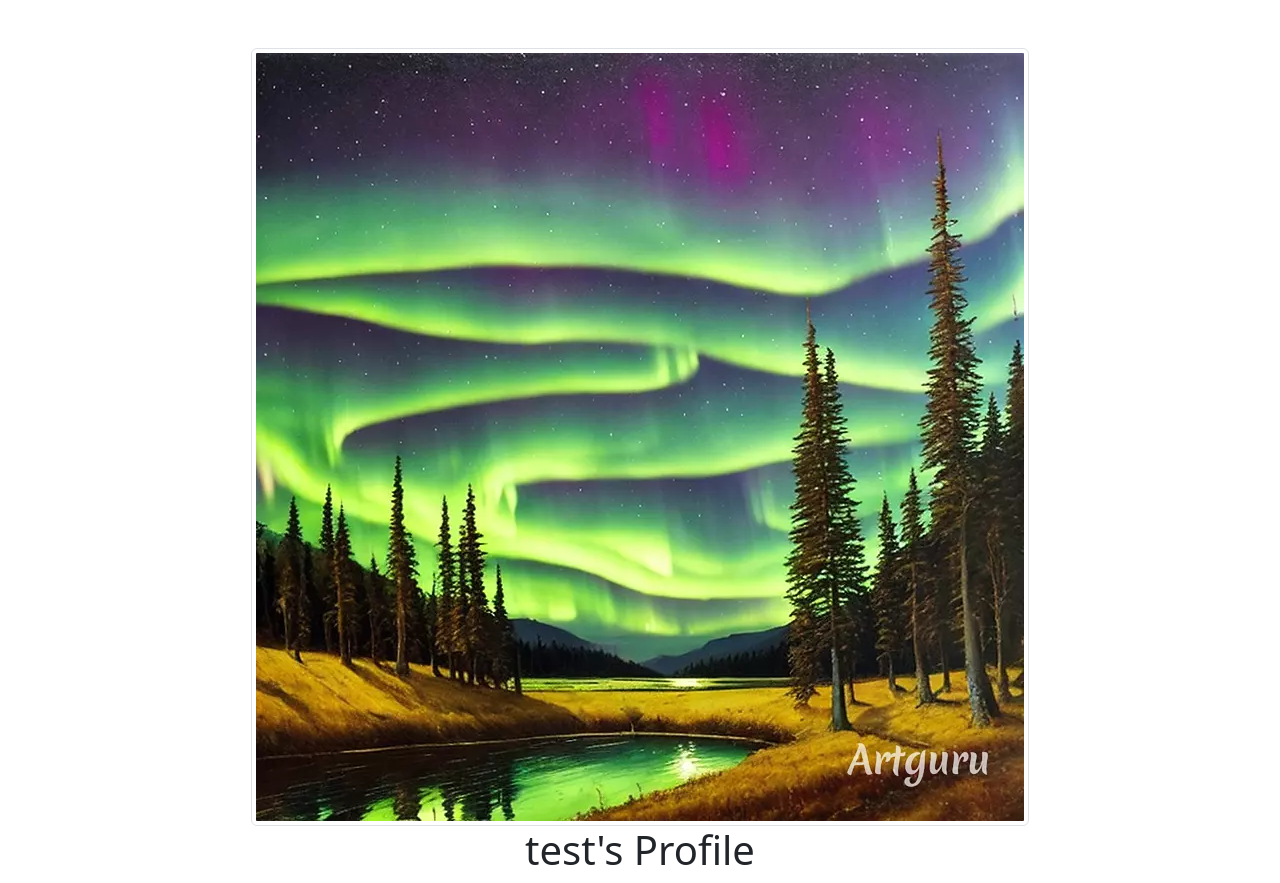
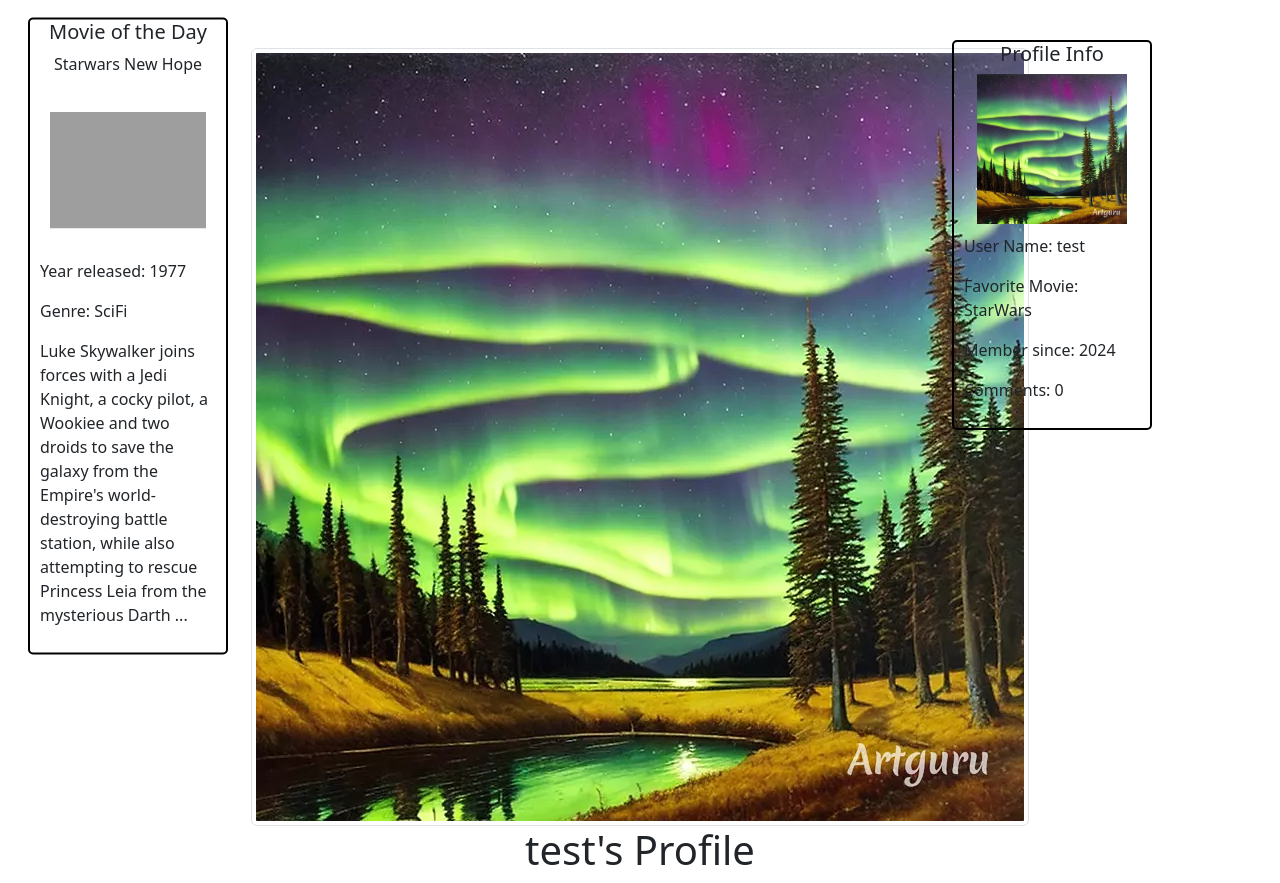
Before and after one commit to Joaleramirez/205_Project_831Movies, a Flask app: page /profile in a window 1280 px wide. Shown: the part 56-939 px from the top of the page. Run offline with Flask 3, Linux system fonts and the light colour scheme; a user stored in the database is signed in; some libraries are stand-ins or nearby versions; grey boxes are pictures that could not be loaded.

Commit message:
Adding user Info and Movie of Day to the profile page

```diff
--- a/templates/profile.html
+++ b/templates/profile.html
@@ -13,9 +13,57 @@
             max-width: 600px;
             margin: 0 auto;
         }
+
+        .profile-container {
+          position: relative;
+        }
+
+        .right-nav {
+            position: absolute;
+            top: 40px; /* Adjust as needed */
+            right: 10%; /* Adjust as needed */
+            width: 200px; /* Adjust as needed */
+            text-align: center;
+            border-radius: 5px;
+            border: 2px solid black;
+        }
+
+        .info{
+          text-align: left;
+          padding:10px;
+        }
+
+        .list_info {
+
+            top: 39%;
+            left: 10%;
+            width: 200px;
+            height: auto;
+            margin-top: 10vh;
+            transform: translate(-50%, -50%);
+
+            display:flex;
+            position: absolute;
+            align-items:center;
+            text-align: left;
+            flex-direction: column;
+            justify-content: flex-start;
+            border-radius: 5px;
+            border: 2px solid black;
+        }
+
+        .movie_image{
+          align-content: center;
+          padding: 20px;
+
+        }
+        .padding{
+          padding:10px;
+        }
+
     </style>
 </head>
-<body>
+<body class ="main">
 <nav class="navbar navbar-expand-lg navbar-dark bg-dark">
   <div class="container">
     <a class="navbar-brand" href="/home">Home</a>
@@ -41,6 +89,43 @@
   </div>
 </nav>
 
+<div class="profile-container">
+  <div class ="right-nav">
+    <h5>Profile Info</h5>
+      <div class="profile-info">
+          <div class = "image">
+            <img src="{{ url_for('static', filename='profile_pic.png') }}" alt="Profile Icon" class="picts" style="width: 150px; height: auto;">
+          </div>
+        <div class ="info">
+          <p>User Name: {{ username }}</p>
+          <p>Favorite Movie: StarWars</p>
+          <p>Member since: 2024</p>
+          <p>Comments: 0</p>
+        </div>
+      </div>
+  </div>
+</div>
+
+
+<div class = 'list_info'>
+  <h5> Movie of the Day</h5>
+  <p>Starwars New Hope</p>
+    <div class = 'list'>
+      <div class = 'movie_image'>
+        <img src="https://m.media-amazon.com/images/I/5146sA-WtUL._SY445_SX342_.jpg" class="img-fluid" alt="Movie Poster">
+      </div>
+        <div class = "padding">
+          <p>Year released: 1977</p>
+          <p>Genre: SciFi</p>
+          <p>Luke Skywalker joins forces with a Jedi Knight,
+            a cocky pilot, a Wookiee and two droids to save
+            the galaxy from the Empire's world-destroying battle
+            station, while also attempting to rescue Princess Leia from the mysterious Darth ...
+          </p>
+        </div>
+    </div>
+</div>
+
 <div class="container mt-5">
     <div class="text-center">
         <img src="{{ url_for('static', filename='profile_pic.png') }}" class="img-thumbnail" alt="Profile Picture">
@@ -65,5 +150,6 @@
     </div>
 </div>
 
+
 </body>
 </html>
```
Also changed, not shown: static/profiles.css (added, +104 -0 lines), instance/users.db.
